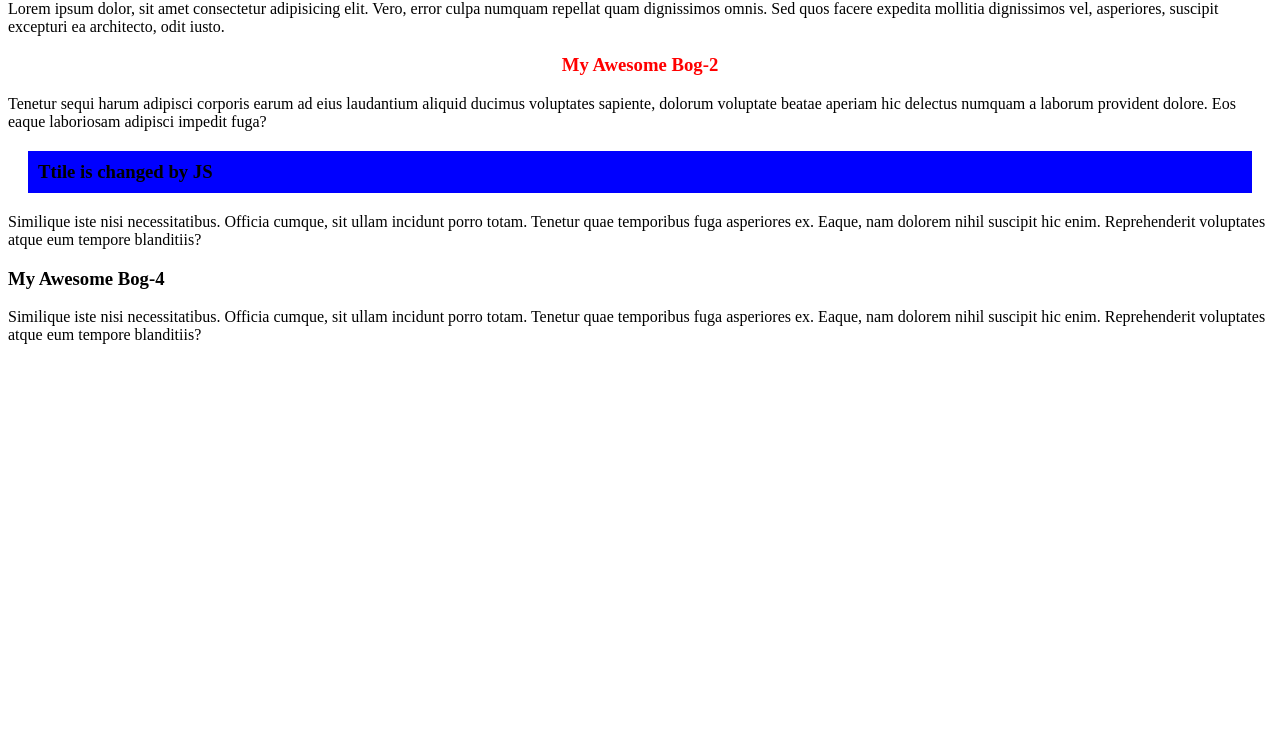
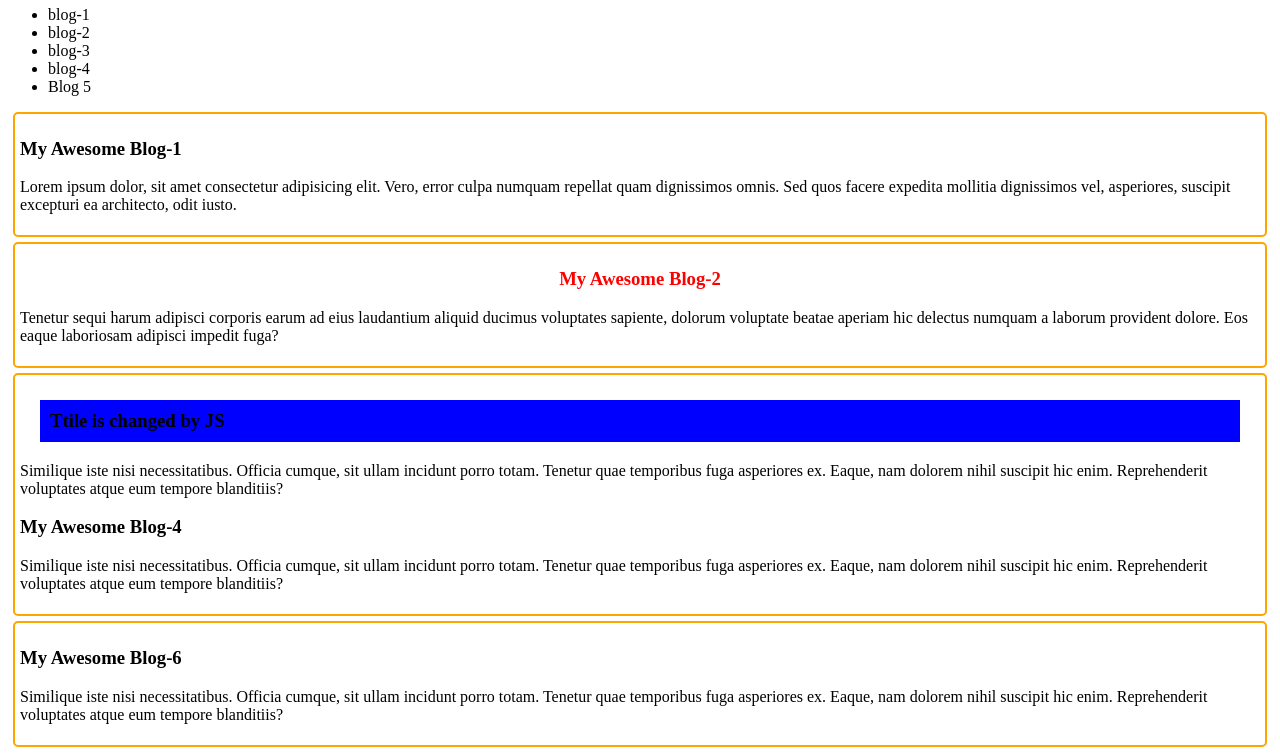
Before and after one commit to leon0113/js-DOM, a plain HTML site: page dom.html in a window 1280 px wide. Shown: the part 121-876 px from the top of the page. Before the commit the page ends 800 px from the top, so only its background shows below. Drawn offline with Linux system fonts and the light colour scheme.

Commit message:
appendChild

```diff
--- a/dom.html
+++ b/dom.html
@@ -10,6 +10,12 @@
         /* #second-title {
             background-color: rgba(255, 255, 0, 0.4);
         } */
+        /* .blog {
+            border: solid 2px orange;
+            margin: 5px;
+            padding: 5px;
+            border-radius: 10px;
+        } */
     </style>
 </head>
 
@@ -18,25 +24,34 @@
         <h1>Welcome to my blog</h1>
     </header>
     <main>
-        <section>
-            <article>
-                <h3>My Awesome Bog-1</h3>
+        <section id="blogs" class="blogs">
+            <header>
+                <h2>Blogs list</h2>
+                <ul id="blog-list">
+                    <li>blog-1</li>
+                    <li>blog-2</li>
+                    <li>blog-3</li>
+                    <li>blog-4</li>
+                </ul>
+            </header>
+            <article class="blog">
+                <h3>My Awesome Blog-1</h3>
                 <p>Lorem ipsum dolor, sit amet consectetur adipisicing elit. Vero, error culpa numquam repellat quam
                     dignissimos omnis. Sed quos facere expedita mollitia dignissimos vel, asperiores, suscipit excepturi
                     ea architecto, odit iusto.</p>
             </article>
-            <article>
-                <h3 id="second-title">My Awesome Bog-2</h3>
+            <article id="second-blog" class="blog">
+                <h3 id="second-title">My Awesome Blog-2</h3>
                 <p>Tenetur sequi harum adipisci corporis earum ad eius laudantium aliquid ducimus voluptates sapiente,
                     dolorum voluptate beatae aperiam hic delectus numquam a laborum provident dolore. Eos eaque
                     laboriosam adipisci impedit fuga?</p>
             </article>
-            <article>
-                <h3 id="third-title">My Awesome Bog-3</h3>
+            <article class="blog">
+                <h3 id="third-title">My Awesome Blog-3</h3>
                 <p>Similique iste nisi necessitatibus. Officia cumque, sit ullam incidunt porro totam. Tenetur quae
                     temporibus fuga asperiores ex. Eaque, nam dolorem nihil suscipit hic enim. Reprehenderit voluptates
                     atque eum tempore blanditiis?</p>
-                <h3>My Awesome Bog-4</h3>
+                <h3>My Awesome Blog-4</h3>
                 <p>Similique iste nisi necessitatibus. Officia cumque, sit ullam incidunt porro totam. Tenetur quae
                     temporibus fuga asperiores ex. Eaque, nam dolorem nihil suscipit hic enim. Reprehenderit voluptates
                     atque eum tempore blanditiis?</p>
@@ -66,6 +81,54 @@
         third.style.padding = '10px';
         third.style.margin = '20px';
 
+
+        // create and add element
+
+        // Step 1 : creating the element
+        const newLi = document.createElement('li');
+        // Step 2 : Adding text
+        newLi.innerText = 'Blog 5';
+        // Step 3 : Where to  add the element
+        const ul = document.getElementById('blog-list');
+        //Step 4 : Append new element to parent tag
+        ul.appendChild(newLi);
+
+        //Add article
+        const newArticle = document.createElement('article');
+        newArticle.classList.add('blog');
+        /* const h3 = document.createElement('h3');
+        h3.innerText = 'My awesome Blog - 5';
+        const p = document.createElement('p');
+        p.innerText = 'lorem30uioehguitrwhsieurhgiheoihrtihertightethgugheaqvbuijkaqehehyrgeiuhnjgeutijgehjrfgreoiugieurhjgiuhifduhsjiwehtgruhjerfgiuehgiuehiehgiue';
+        newArticle.appendChild(h3);
+        newArticle.appendChild(p);*/
+        // parent of article
+        const blogSection = document.getElementById('blogs');
+        blogSection.appendChild(newArticle);
+
+        newArticle.innerHTML = `
+        <h3>My Awesome Blog-6 </h3>
+                <p>Similique iste nisi necessitatibus. Officia cumque, sit ullam incidunt porro totam. Tenetur quae
+                    temporibus fuga asperiores ex. Eaque, nam dolorem nihil suscipit hic enim. Reprehenderit voluptates
+                    atque eum tempore blanditiis?</p>
+        `;
+
+
+
+
+
+
+        // explore getElementsByClassName
+        const blogs = document.getElementsByClassName('blog');
+        for (const blog of blogs) {
+            blog.style.border = 'solid 2px orange';
+            blog.style.borderRadius = '5px';
+            blog.style.margin = '5px';
+            blog.style.padding = '5px';
+        }
+
+
+
     </script>
 </body>
 
```
